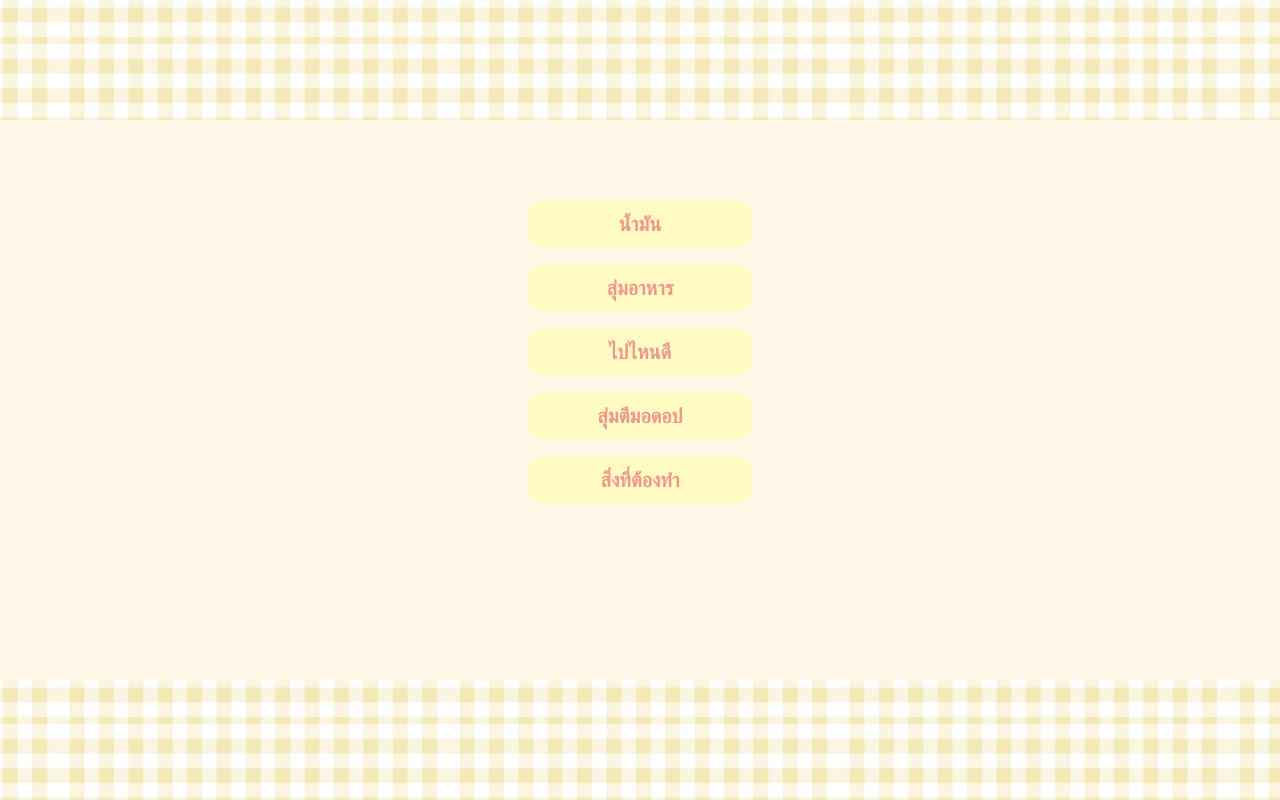
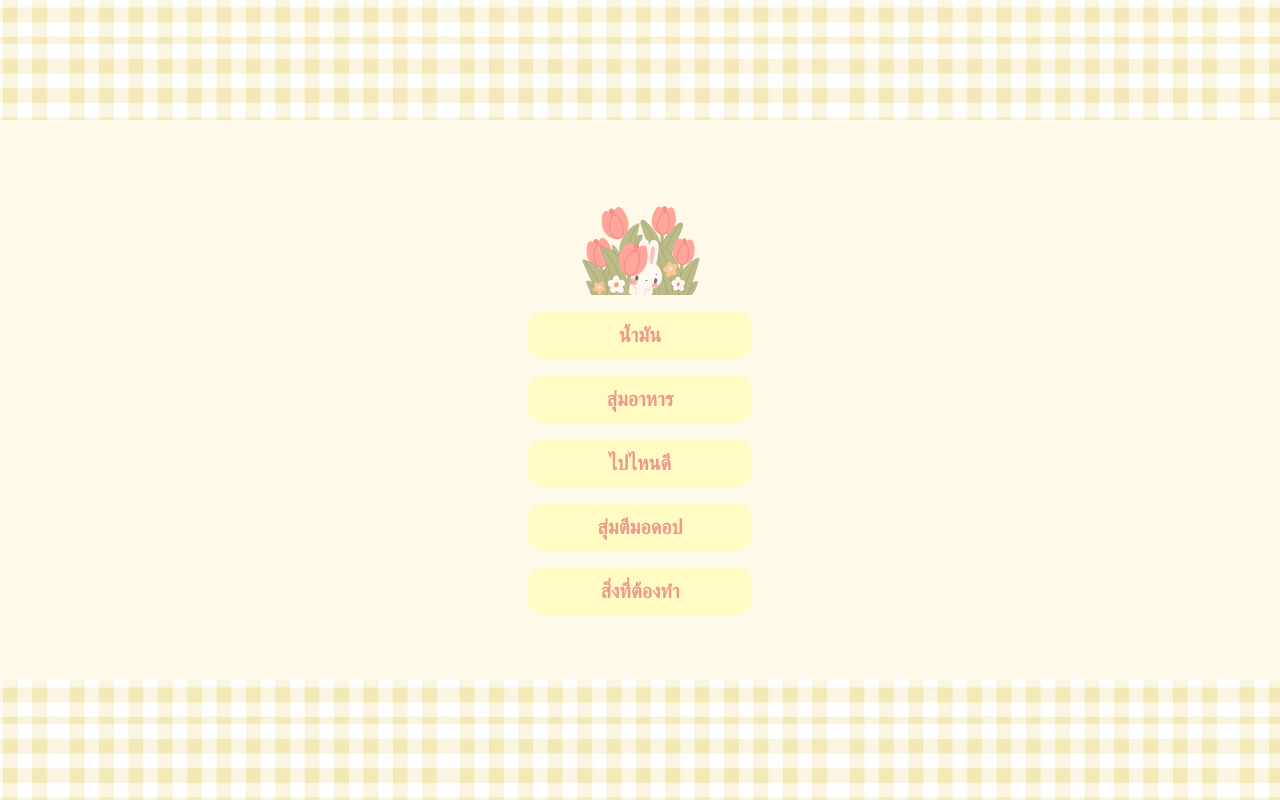
Before and after one commit to yoonmeart/PersonalLIFE-API-WEBAPP, a website: page src/index.html in a window 1280 px wide. Drawn offline with Linux system fonts and the light colour scheme; a web font is replaced by a local one.

Commit message:
Add Logo

```diff
--- a/src/index.html
+++ b/src/index.html
@@ -18,6 +18,8 @@
  <!-- body -->
   <div class="flex min-h-screen items-center justify-center relative z-10">
     <div class = "w-[70vh] h-[50vh] flex items-center flex-col gap-4">
+
+        <img src="img/menu_logo.png", alt="menu_logo" class="mb-0">
 
         <button class="p-6 w-[40%] h-[10%] flex items-center justify-center rounded-2xl
         text-xl text-[#EE988A] bg-[#FFFBC3] font-bold cursor-pointer
```
Also changed, not shown: src/img/menu_logo.png (added).
